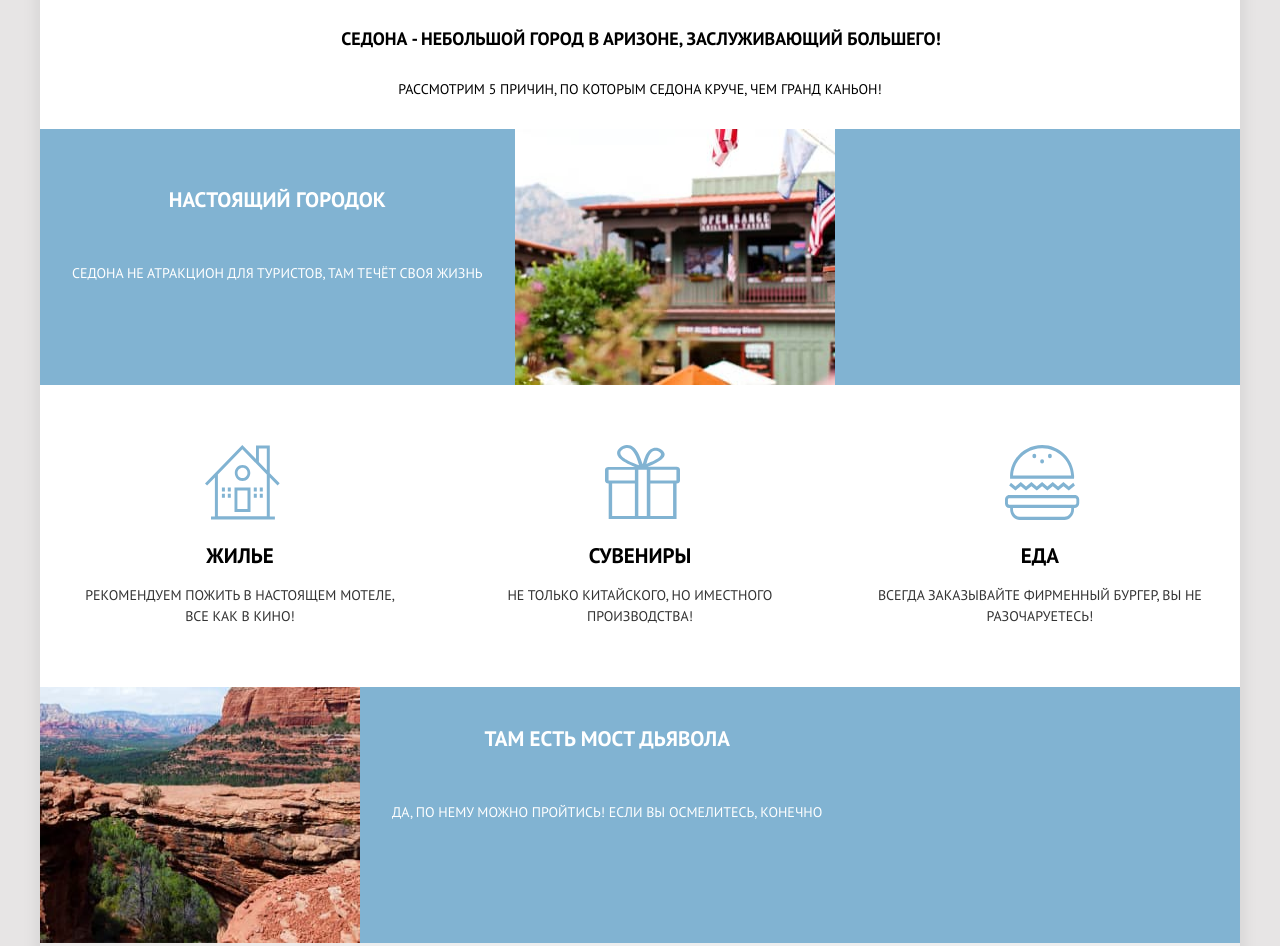
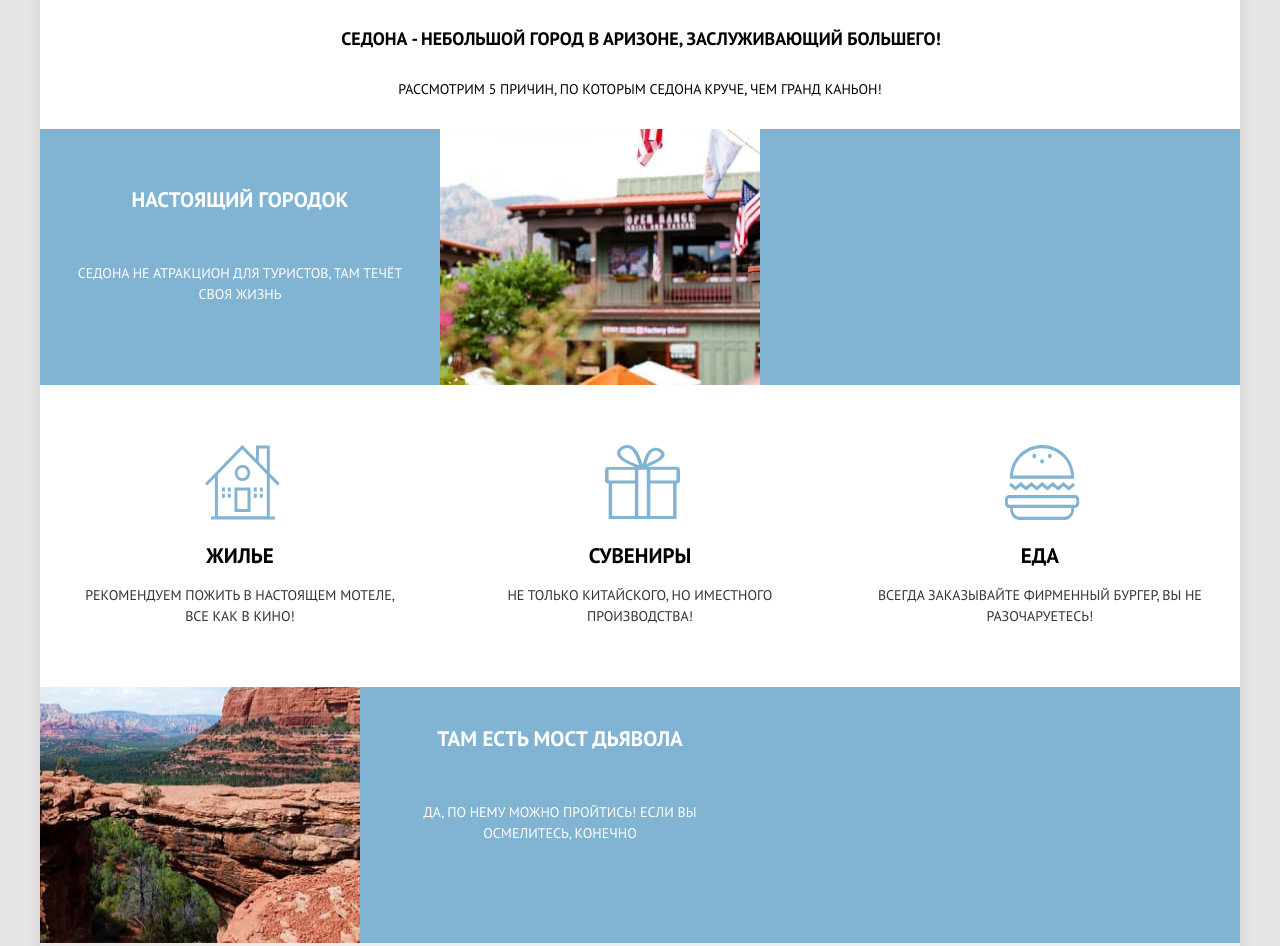
Before and after one commit to KulikovaMariya/sedona, a plain HTML site: page docs/index.html in a window 1280 px wide. Shown: the part 580-1526 px from the top of the page. Drawn offline with Linux system fonts and the light colour scheme.

Commit message:
add: styles for tablet and desktop resolution

```diff
--- a/app/scss/blocks/city.scss
+++ b/app/scss/blocks/city.scss
@@ -179,6 +179,12 @@
   &__list-item--has-img .city__list-item-text-wrapper {
     padding-top: 39px;
     padding-bottom: 35px;
+    @include tablet {
+      max-width: 256px;
+    }
+    @include desktop {
+      max-width: 400px;
+    }
   }
 
   &__list-item--has-img .city__list-item-title,
--- a/docs/index.html
+++ b/docs/index.html
@@ -5,7 +5,7 @@
     <meta charset="UTF-8">
     <meta name="viewport" content="width=device-width, initial-scale=1.0">
     <title>Document</title>
-    <link rel="stylesheet" href="css/main.css?t=1645867855659">
+    <link rel="stylesheet" href="css/main.css?t=1645868698839">
 </head>
 
 <body>
@@ -126,7 +126,7 @@
 </div>
 </div>
       <div class="shadow js-shadow"></div>
-    <script src="js/main.js?t=1645867855659"></script>
+    <script src="js/main.js?t=1645868698839"></script>
 </body>
 
 </html>
```
Also changed, not shown: docs/css/main.css.
